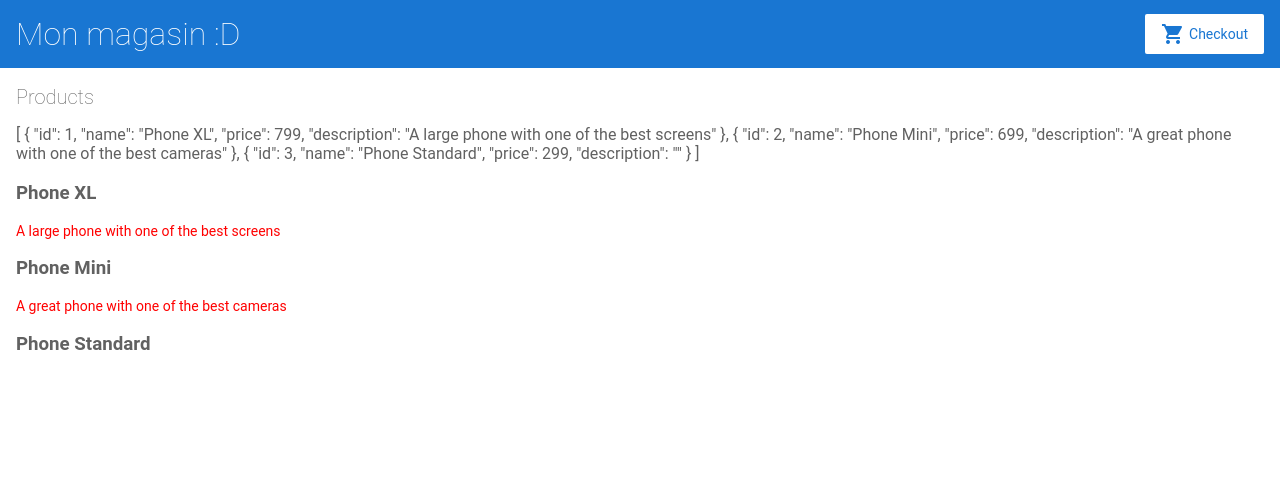
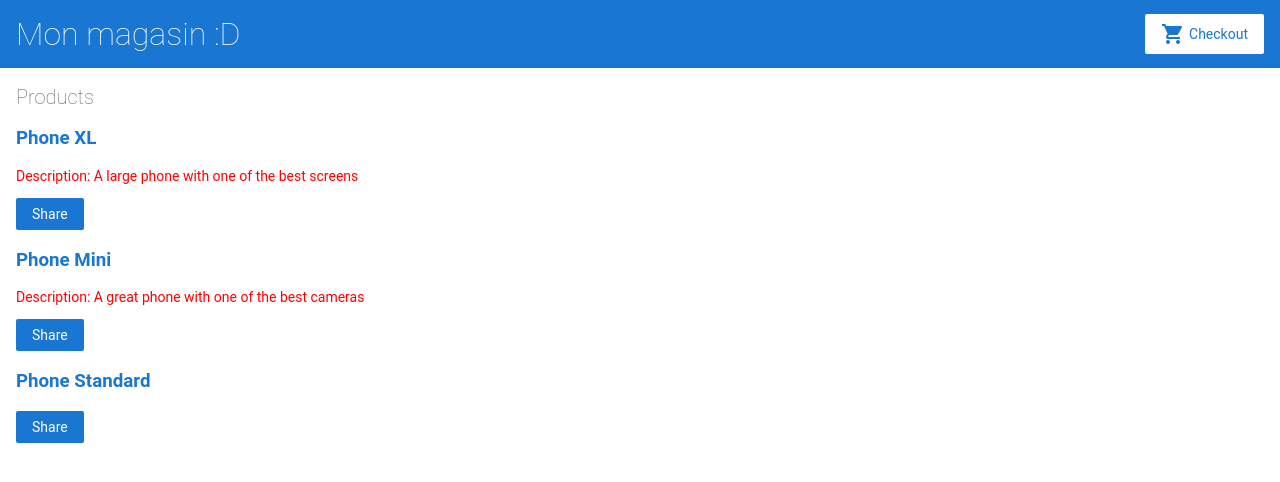
Before and after one commit to AlBertrand/angular-vtlgh4, an Angular app: page / in a window 1280 px wide. Shown: the top 482 px of the page. Built offline with nearby package versions, Linux system fonts and the light colour scheme.

Commit message:
2 files modified, 4 added

```diff
--- a/src/app/app.module.ts
+++ b/src/app/app.module.ts
@@ -6,6 +6,7 @@
 import { AppComponent } from './app.component';
 import { TopBarComponent } from './top-bar/top-bar.component';
 import { ProductListComponent } from './product-list/product-list.component';
+import { ProductAlertsComponent } from './product-alerts/product-alerts.component';
 
 @NgModule({
   imports: [
@@ -18,7 +19,8 @@
   declarations: [
     AppComponent,
     TopBarComponent,
-    ProductListComponent
+    ProductListComponent,
+    ProductAlertsComponent
   ],
   bootstrap: [
     AppComponent
--- /dev/null
+++ b/src/app/product-alerts/product-alerts.component.html
@@ -0,0 +1 @@
+<p>product-alerts works!</p>
--- /dev/null
+++ b/src/app/product-alerts/product-alerts.component.ts
@@ -0,0 +1,15 @@
+import { Component, OnInit } from '@angular/core';
+
+@Component({
+  selector: 'app-product-alerts',
+  templateUrl: './product-alerts.component.html',
+  styleUrls: ['./product-alerts.component.css']
+})
+export class ProductAlertsComponent implements OnInit {
+
+  constructor() { }
+
+  ngOnInit(): void {
+  }
+
+}
--- a/src/app/product-list/product-list.component.html
+++ b/src/app/product-list/product-list.component.html
@@ -1,17 +1,23 @@
 <h2>Products</h2>
-{{products|json}}
-<ul>
-  <li
-    *ngFor="let product of products"
-    [title]="product.description">
-    <h3>{{product.name}}</h3>
-    <p *ngIf="product.description"
-    [class.cher]="product.price>500">{{product.description}}</p>
-  </li>
 
-</ul>
+<div *ngFor="let product of products">
 
+  <h3>
+    <a [title]="product.name + ' details'">
+      {{ product.name }}
+    </a>
+  </h3>
 
+  <p *ngIf="product.description"
+  [class.cher]="product.price>500">
+    Description: {{ product.description }}
+  </p>
+
+  <button type="button" (click)="share()">
+    Share
+  </button>
+
+</div>
 <!--
 Copyright Google LLC. All Rights Reserved.
 Use of this source code is governed by an MIT-style license that
```
Also changed, not shown: src/app/product-alerts/product-alerts.component.css (added), 1 other file (tests, documents, lock files or other folders).
